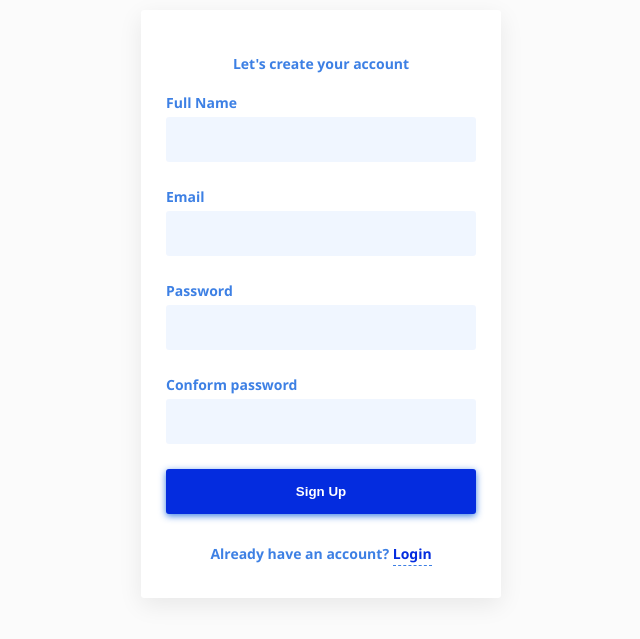
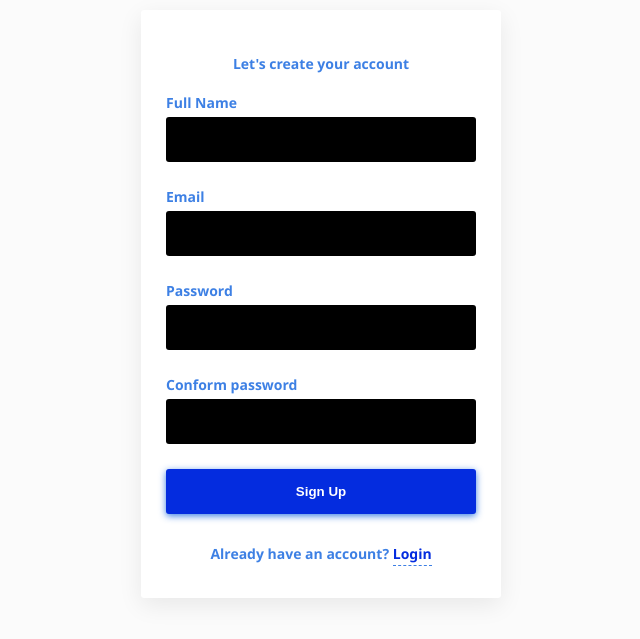
Before and after one commit to iv1660yg/MSU-ICS-370, a PHP site: page /register.php in a window 1280 px wide. Shown: the top 639 px of the page, without its empty margins (319-959 px from the left). Run offline with PHP 8.4, Linux system fonts and the light colour scheme.

Commit message:
Update auth.css

```diff
--- a/auth.css
+++ b/auth.css
@@ -7,8 +7,8 @@ body {
 .rlform {
 	/* variables */
 	--color-primary: #042cdf;
-	--color-grey: rgba(0, 102, 255, 0.06);
-	--color-dark: rgba(0, 102, 255, 0.06);
+	--color-grey: rgb(0, 0, 0);
+	--color-dark: rgba(7, 12, 19, 0.719);
 	--color-semidark: rgba(25, 104, 223, 0.842);
 
 	text-align: center;
```
